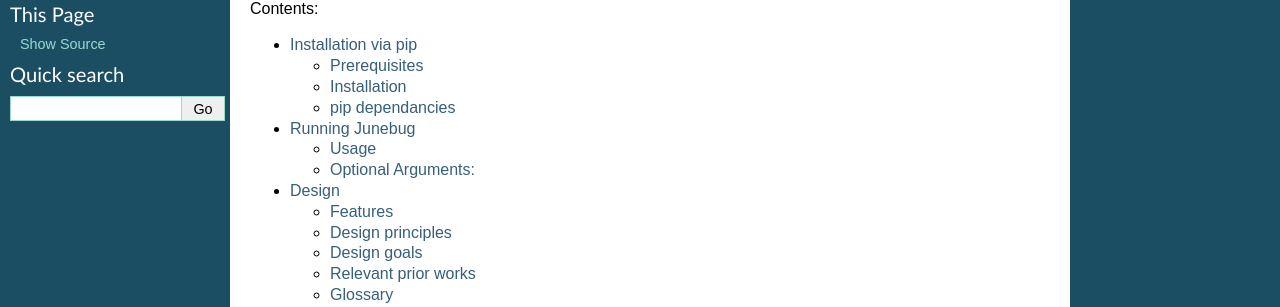
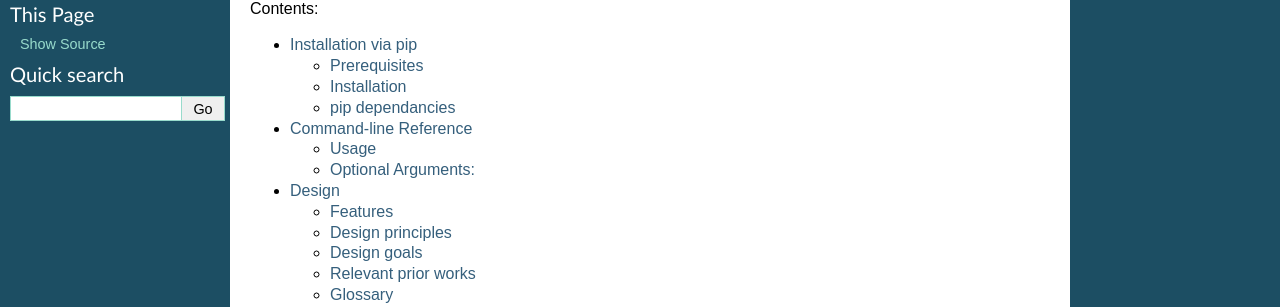
Before and after one commit to praekeltfoundation/junebug, a Sphinx documentation site: the page built from docs/index.rst, in a window 1280 px wide. Shown: the part 183-490 px from the top of the page. Built offline with Sphinx 7.4.7, drawn with Linux system fonts in a browser that asks for light colours.

Commit message:
Rename running to CLI reference.

```diff
--- a/docs/running.rst
+++ b/docs/cli-reference.rst
@@ -1,7 +1,7 @@
 .. Junebug command line
 
-Running Junebug
-===============
+Command-line Reference
+======================
 
 Running junebug is done through the ``jb`` command.
 
--- a/docs/index.rst
+++ b/docs/index.rst
@@ -20,7 +20,7 @@
    :maxdepth: 2
 
    installation
-   running
+   cli-reference
    design
    http_api
 
```
